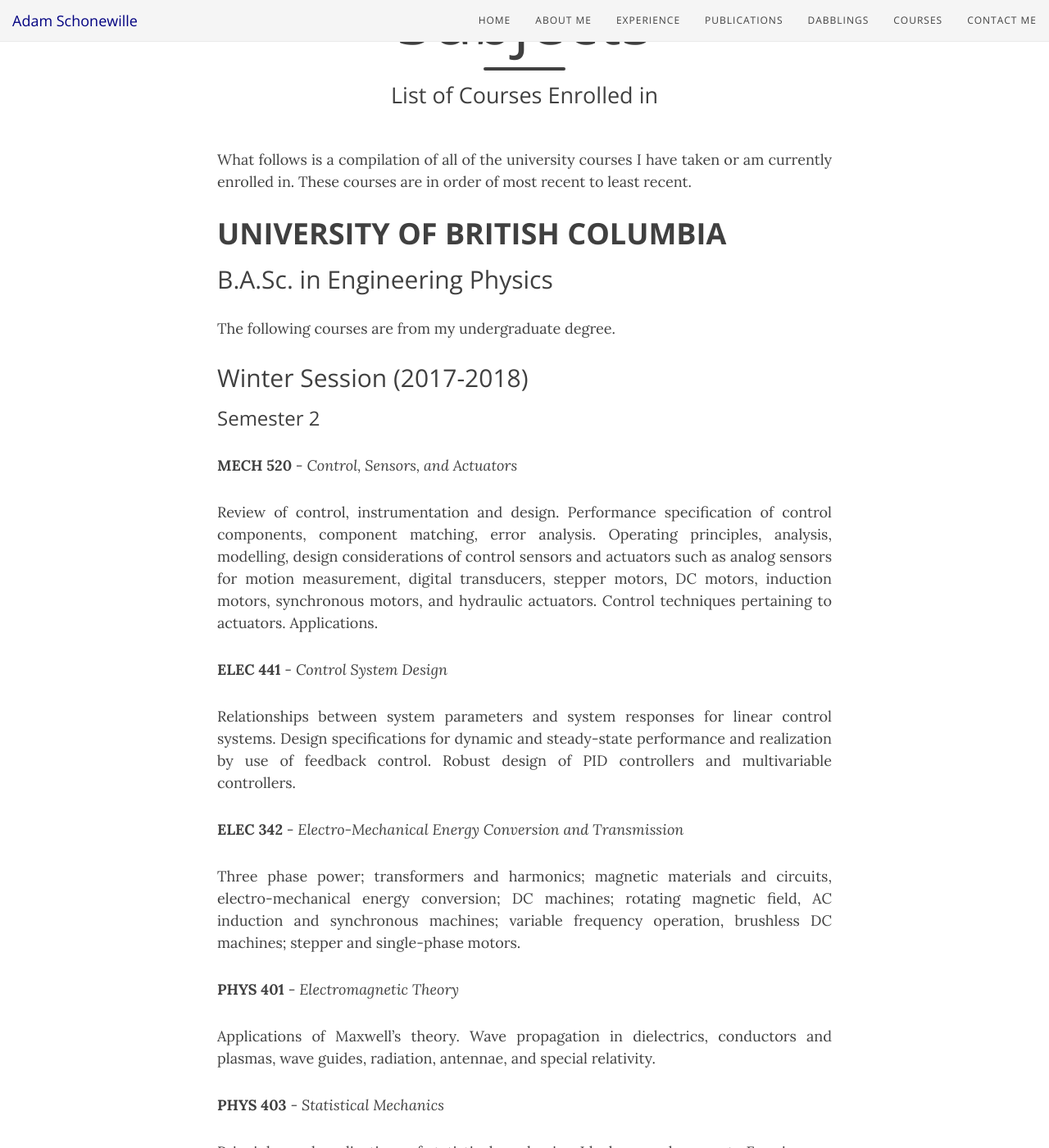
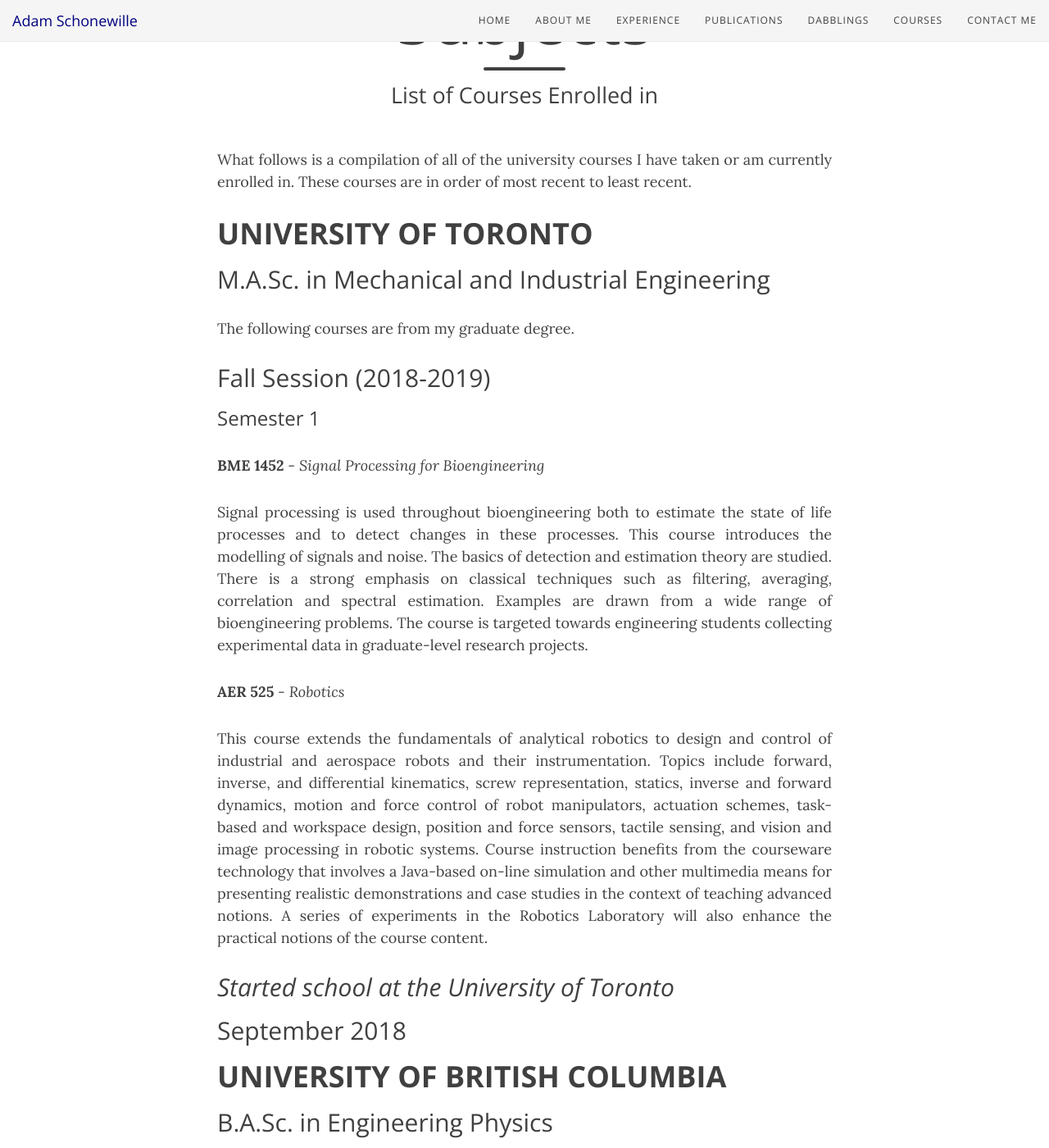
Before and after one commit to adamschonewille/adamschonewille.github.io, a Jekyll site: the page built from learn.md, in a window 1280 px wide and 1400 px high, scrolled down 239 px. Shown: the whole window at 82% size. Built offline with Jekyll 4.4.1, drawn with Linux system fonts in a browser that asks for light colours; nearby versions of some CDN libraries; some of the changed text lies outside the part shown.

Commit message:
Added course information for UofT

```diff
--- a/learn.md
+++ b/learn.md
@@ -37,6 +37,27 @@
 - to promote interdisciplinary and collaborative work
 
 -->
+
+
+# **UNIVERSITY OF TORONTO**
+## M.A.Sc. in Mechanical and Industrial Engineering
+
+The following courses are from my graduate degree.
+
+## Fall Session (2018-2019)
+### Semester 1
+
+**BME 1452** - *Signal Processing for Bioengineering*
+
+Signal processing is used throughout bioengineering both to estimate the state of life processes and to detect changes in these processes. This course introduces the modelling of signals and noise. The basics of detection and estimation theory are studied. There is a strong emphasis on classical techniques such as filtering, averaging, correlation and spectral estimation. Examples are drawn from a wide range of bioengineering problems. The course is targeted towards engineering students collecting experimental data in graduate-level
+research projects.
+
+**AER 525** - *Robotics*
+
+This course extends the fundamentals of analytical robotics to design and control of industrial and aerospace robots and their instrumentation. Topics include forward, inverse, and differential kinematics, screw representation, statics, inverse and forward dynamics, motion and force control of robot manipulators, actuation schemes, task-based and workspace design, position and force sensors, tactile sensing, and vision and image processing in robotic systems. Course instruction benefits from the courseware technology that involves a Java-based on-line simulation and other multimedia means for presenting realistic demonstrations and case studies in the context of teaching advanced notions. A series of experiments in the Robotics Laboratory will also enhance the practical notions of the course content.
+
+## *Started school at the University of Toronto*
+## September 2018
 
 # **UNIVERSITY OF BRITISH COLUMBIA**
 ## B.A.Sc. in Engineering Physics
@@ -346,4 +367,4 @@
 ## September 2013
 
 
-This page was last updated on March 31 2018
+This page was last updated on September 17 2018
```
Also changed, not shown: pub.md (+1 -4 lines).
